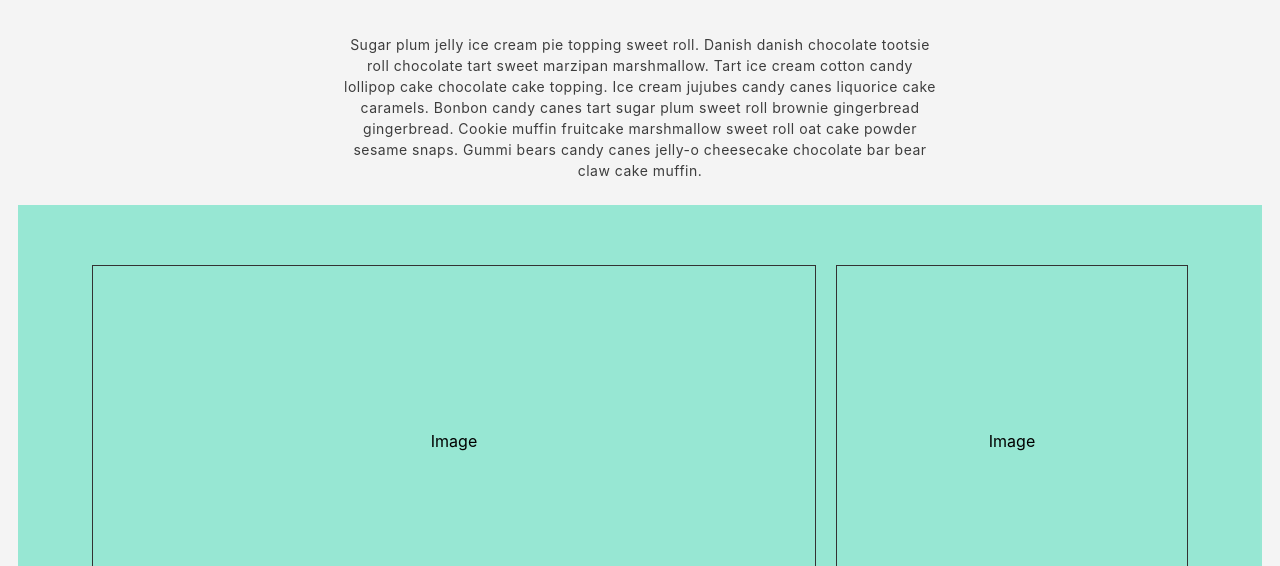
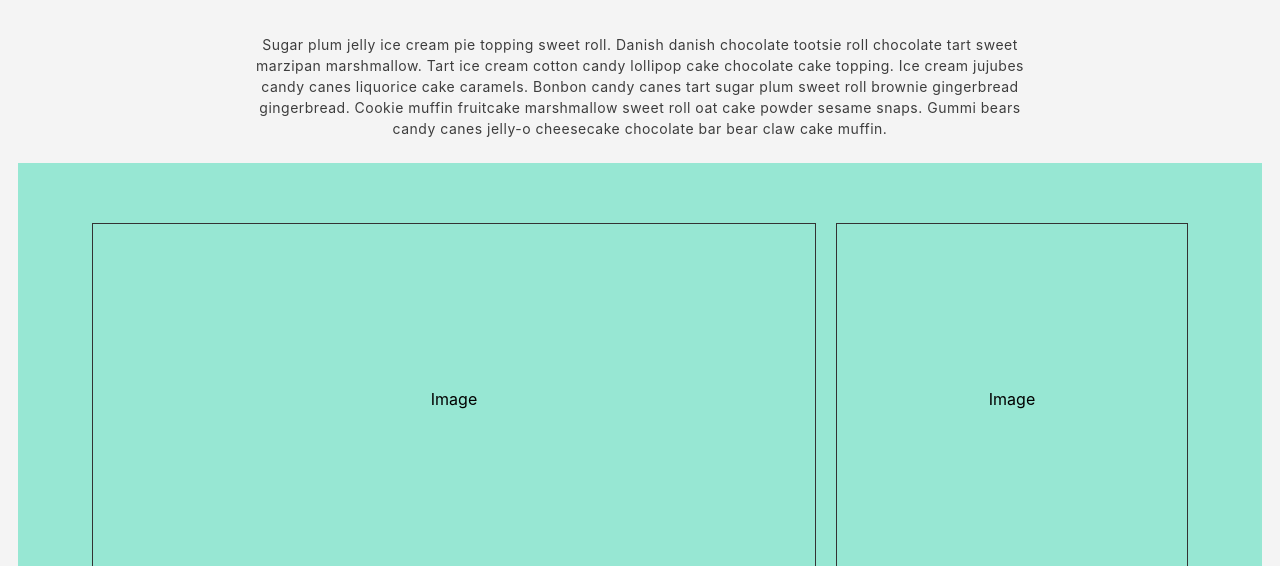
Before and after one commit to katie-codes/katie-codes.github.io, a plain HTML site: page project-1.html in a window 1280 px wide. Shown: the part 234-800 px from the top of the page. Drawn offline with Linux system fonts and the light colour scheme.

Commit message:
update project page
min p width updated with ID

```diff
--- a/project-1.html
+++ b/project-1.html
@@ -21,7 +21,7 @@
 
     <div class="flexbox-about-container">
 
-        <div class="flexbox-about-item flexbox-about-item-1">
+        <div class="flexbox-about-item flexbox-about-item-1" id='project-text'>
             <h1 class="about">Project 1</h1>
             <p class="about"> Sugar plum jelly ice cream pie topping sweet roll. Danish danish chocolate tootsie roll chocolate tart sweet marzipan marshmallow. Tart ice cream cotton candy lollipop cake chocolate cake topping. Ice cream jujubes candy canes liquorice cake caramels.
 
--- a/styles.css
+++ b/styles.css
@@ -718,3 +718,7 @@ min-width: 350px;
     text-align: center;
     max-width: 900px;
 }
+
+#project-text {
+    min-width: 800px;
+}
```
